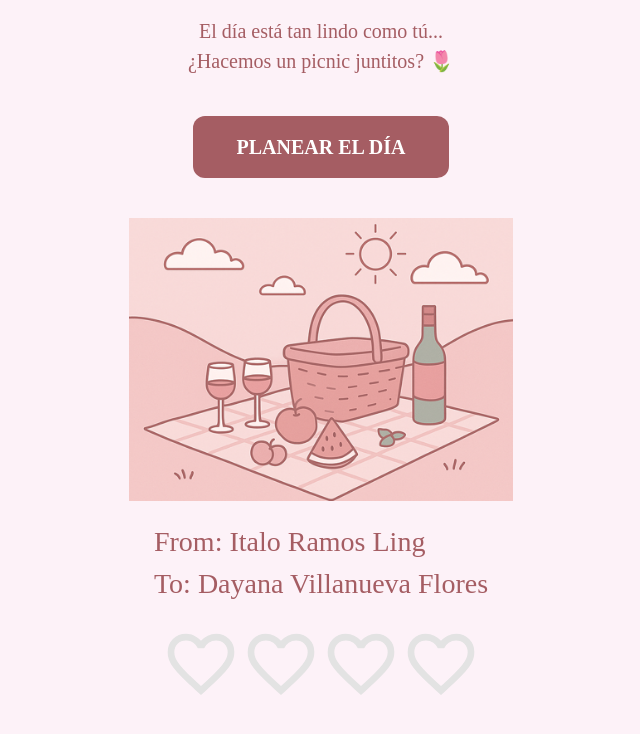
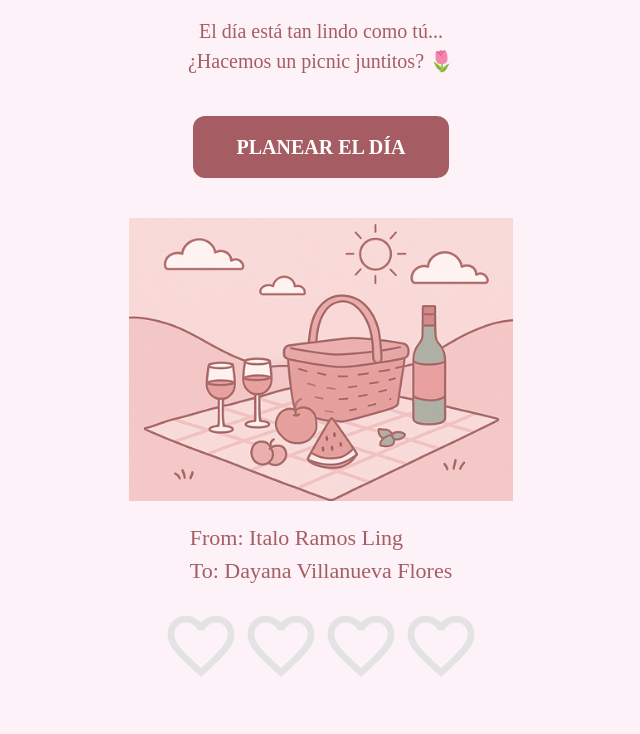
Before and after one commit to irling/propuesta_picnic, a website: page index.html in a window 1280 px wide. Shown: the part 164-898 px from the top of the page, without its empty margins (319-959 px from the left). Drawn offline with nearby package versions, Linux system fonts and the light colour scheme.

Commit message:
cambio de tamaño de la fuente del from y to

```diff
--- a/index.html
+++ b/index.html
@@ -50,7 +50,7 @@
         </div>
 
         <div
-          class="text-[28px] items-center justify-center mb-5 text-rosa-oscuro-marsala"
+          class="text-[22px] items-center justify-center mb-5 text-rosa-oscuro-marsala"
         >
           <h1>From: Italo Ramos Ling</h1>
           <h1>To: Dayana Villanueva Flores</h1>
```
Also changed, not shown: src/output.css.
